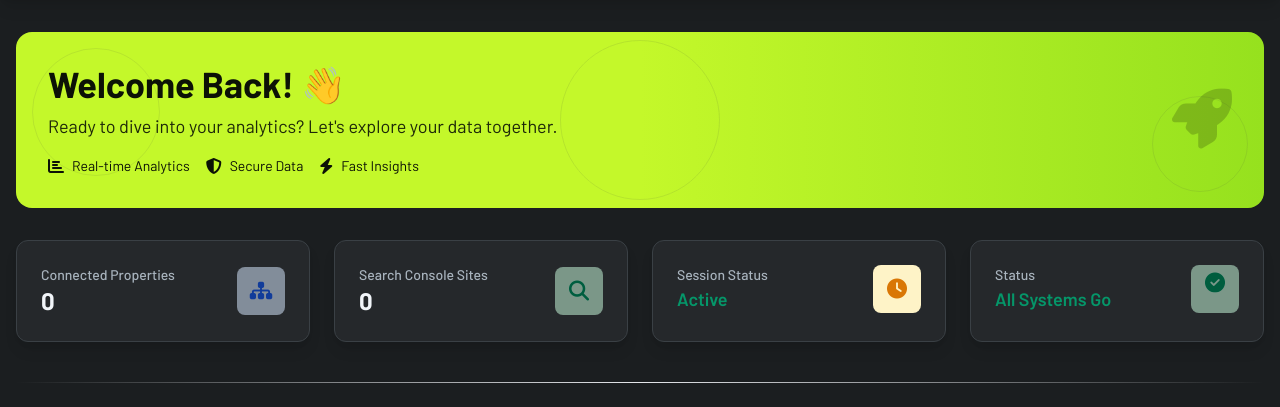
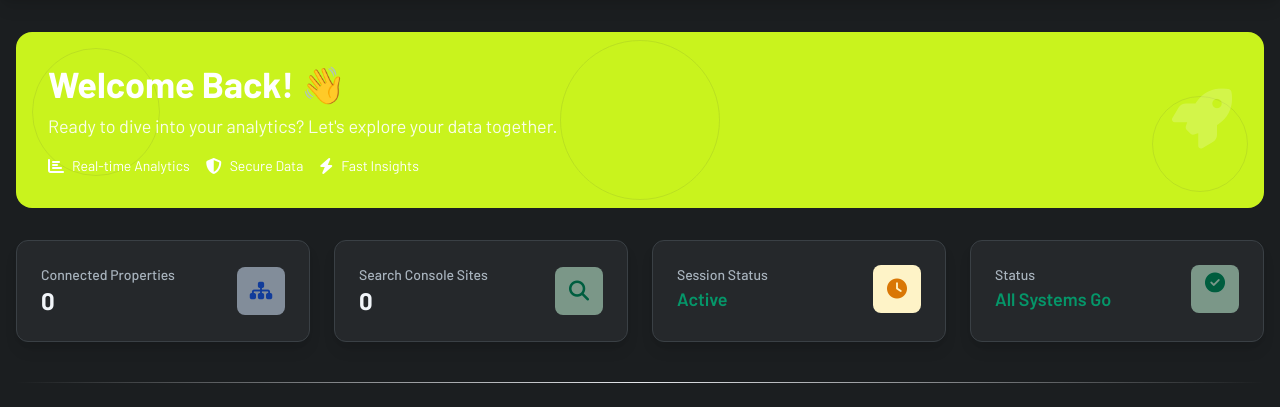
Before and after one commit to Digirocket-Technologies-Pvt-Ltd/ReportingApp, a Flask app: template templates/dashboard.html in a window 1280 px wide. Shown: the part 92-499 px from the top of the page. Run offline with Flask 3, Linux system fonts and the light colour scheme; the template is opened without the code that fills it, so the values that code supplies are empty.

Commit message:
Dashboard welcome banner: solid #C9F31D background (remove gradient)
Replace the bg-gradient-to-r teal/cyan classes on the dashboard welcome
card with an exact solid #C9F31D background; only this element changes.

Co-Authored-By: Claude Opus 4.7 (1M context) <noreply@anthropic.com>

```diff
--- a/templates/dashboard.html
+++ b/templates/dashboard.html
@@ -376,7 +376,7 @@
     <div class="max-w-7xl mx-auto px-4 py-8">
         <!-- Welcome Section -->
         <div class="mb-8">
-            <div class="bg-gradient-to-r from-teal-600 via-teal-600 to-cyan-600 rounded-2xl p-8 text-white relative overflow-hidden">
+            <div class="rounded-2xl p-8 text-white relative overflow-hidden" style="background: #C9F31D;">
                 <!-- Background Pattern -->
                 <div class="absolute inset-0 opacity-10">
                     <div class="absolute top-4 left-4 w-32 h-32 border border-white rounded-full"></div>
```
